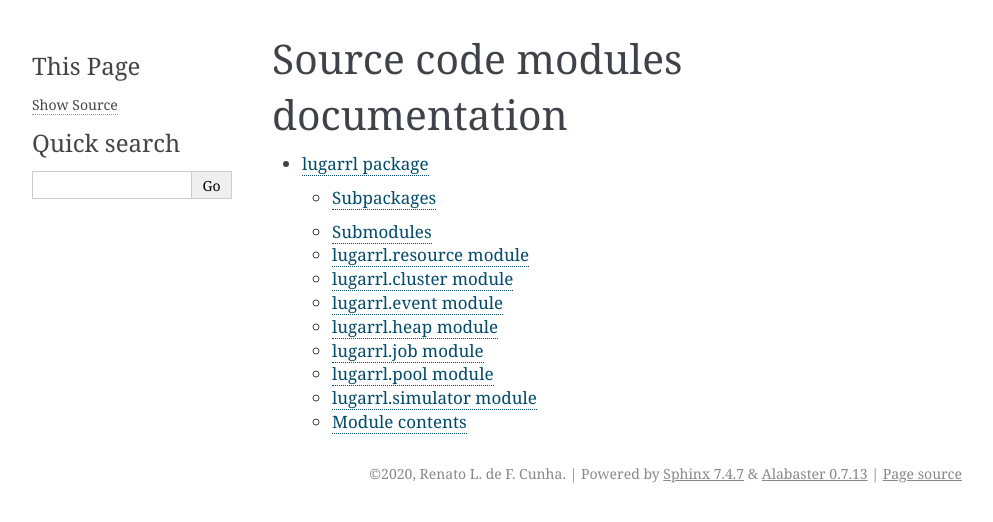
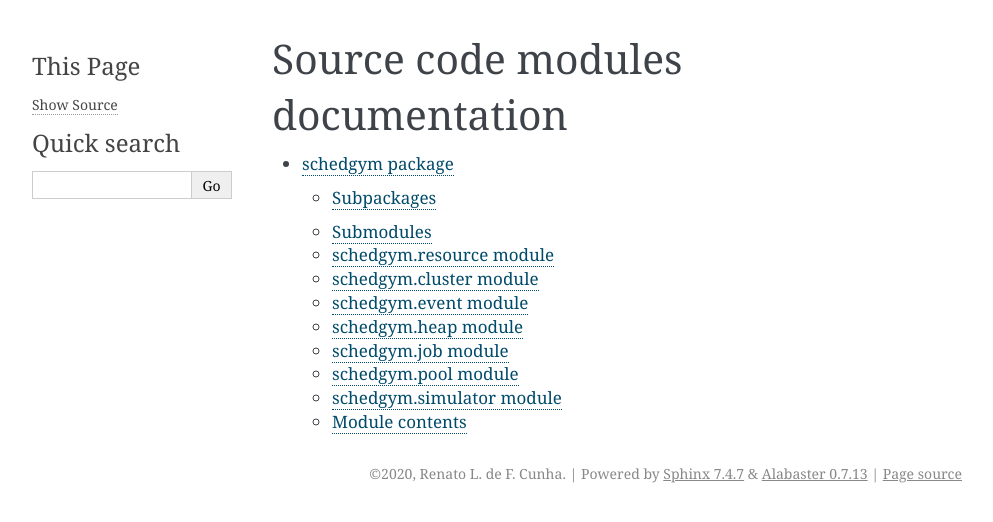
Before and after one commit to renatolfc/sched-rl-gym, a Sphinx documentation site: the page built from docs/modules.rst, in a window 1280 px wide. Shown: the top 522 px of the page, without its empty margins (148-1141 px from the left). Built offline with Sphinx 7.4.7, drawn with Linux system fonts in a browser that asks for light colours; pages that are not in the unit, such as notebooks, are missing from menus.

Commit message:
code(fix): correct import paths

```diff
--- a/deeprm-agent.py
+++ b/deeprm-agent.py
@@ -14,7 +14,7 @@ from typing import List
 from pathlib import Path
 from collections import OrderedDict
 
-import lugarrl.envs as deeprm
+import schedgym.envs as deeprm
 
 from numpy.lib.stride_tricks import as_strided
 
@@ -26,7 +26,7 @@ import torch.utils.data as data
 import torch.multiprocessing as mp
 from torch.distributions import Categorical
 
-from torch.utils.tensorboard import SummaryWriter
+from torch.utils.tensorboard.writer import SummaryWriter
 
 SLOTS: int = 10
 BACKLOG: int = 60
--- a/docs/modules.rst
+++ b/docs/modules.rst
@@ -4,4 +4,4 @@ Source code modules documentation
 .. toctree::
    :maxdepth: 4
 
-   lugarrl
+   schedgym
--- a/docs/lugarrl.rst
+++ b/docs/schedgym.rst
@@ -1,4 +1,4 @@
-lugarrl package
+schedgym package
 ===============
 
 Subpackages
@@ -7,67 +7,67 @@ Subpackages
 .. toctree::
    :maxdepth: 4
 
-   lugarrl.envs
-   lugarrl.scheduler
-   lugarrl.workload
+   schedgym.envs
+   schedgym.scheduler
+   schedgym.workload
 
 Submodules
 ----------
 
-lugarrl.resource module
+schedgym.resource module
 -----------------------
 
-.. automodule:: lugarrl.resource
+.. automodule:: schedgym.resource
    :members:
    :undoc-members:
    :show-inheritance:
 
-lugarrl.cluster module
+schedgym.cluster module
 ----------------------
 
-.. automodule:: lugarrl.cluster
+.. automodule:: schedgym.cluster
    :members:
    :undoc-members:
    :show-inheritance:
 
-lugarrl.event module
+schedgym.event module
 --------------------
 
-.. automodule:: lugarrl.event
+.. automodule:: schedgym.event
    :members:
    :undoc-members:
    :show-inheritance:
 
-lugarrl.heap module
+schedgym.heap module
 -------------------
 
-.. inheritance-diagram:: lugarrl.heap.Heap
+.. inheritance-diagram:: schedgym.heap.Heap
 
-.. automodule:: lugarrl.heap
+.. automodule:: schedgym.heap
    :members:
    :undoc-members:
    :show-inheritance:
 
-lugarrl.job module
+schedgym.job module
 ------------------
 
-.. automodule:: lugarrl.job
+.. automodule:: schedgym.job
    :members:
    :undoc-members:
    :show-inheritance:
 
-lugarrl.pool module
+schedgym.pool module
 -------------------
 
-.. automodule:: lugarrl.pool
+.. automodule:: schedgym.pool
    :members:
    :undoc-members:
    :show-inheritance:
 
-lugarrl.simulator module
+schedgym.simulator module
 ------------------------
 
-.. automodule:: lugarrl.simulator
+.. automodule:: schedgym.simulator
    :members:
    :undoc-members:
    :show-inheritance:
@@ -75,7 +75,7 @@ lugarrl.simulator module
 Module contents
 ---------------
 
-.. automodule:: lugarrl
+.. automodule:: schedgym
    :members:
    :undoc-members:
    :show-inheritance:
--- a/sjf-agent.py
+++ b/sjf-agent.py
@@ -5,7 +5,7 @@ import os
 import gym
 import json
 import numpy as np
-import lugarrl.envs as deeprm
+import schedgym.envs as deeprm
 
 EPISODES = 1
 MAX_EPISODE_LENGTH = 200
```
Also changed, not shown: docs/tutorials/ppo.ipynb.
